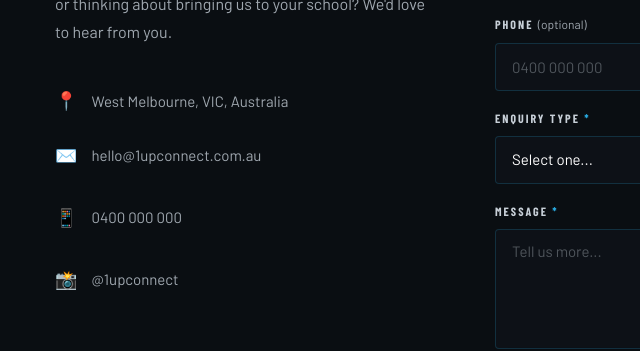
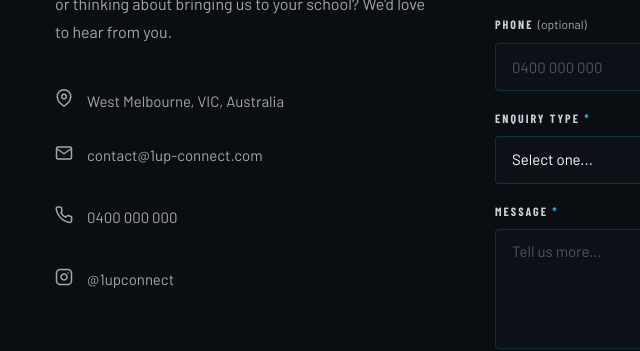
Before and after one commit to 1up-connect/1up-connect-WEBSITE, a website: page public/index.html in a window 1280 px wide. Shown: the part 3727-4078 px from the top of the page, 83-723 px from the left. Drawn offline with nearby package versions, Linux system fonts and the light colour scheme; a web font is replaced by a local one.

Commit message:
Replace emoji icons with SVG, update contact email

```diff
--- a/public/index.html
+++ b/public/index.html
@@ -302,24 +302,32 @@
             <p class="contact-intro">Got questions about events, want to partner with us, or thinking about bringing us to your school? We'd love to hear from you.</p>
             <ul class="contact-details" role="list">
               <li>
-                <span class="contact-icon" aria-hidden="true">&#x1F4CD;</span>
+                <span class="contact-icon" aria-hidden="true">
+                  <svg xmlns="http://www.w3.org/2000/svg" width="18" height="18" viewBox="0 0 24 24" fill="none" stroke="currentColor" stroke-width="2" stroke-linecap="round" stroke-linejoin="round"><path d="M21 10c0 7-9 13-9 13S3 17 3 10a9 9 0 0 1 18 0z"/><circle cx="12" cy="10" r="3"/></svg>
+                </span>
                 <span>West Melbourne, VIC, Australia</span>
               </li>
               <li>
-                <a href="mailto:hello@1upconnect.com.au" class="contact-link">
-                  <span class="contact-icon" aria-hidden="true">&#x2709;&#xFE0F;</span>
-                  hello@1upconnect.com.au
+                <a href="mailto:contact@1up-connect.com" class="contact-link">
+                  <span class="contact-icon" aria-hidden="true">
+                    <svg xmlns="http://www.w3.org/2000/svg" width="18" height="18" viewBox="0 0 24 24" fill="none" stroke="currentColor" stroke-width="2" stroke-linecap="round" stroke-linejoin="round"><path d="M4 4h16c1.1 0 2 .9 2 2v12c0 1.1-.9 2-2 2H4c-1.1 0-2-.9-2-2V6c0-1.1.9-2 2-2z"/><polyline points="22,6 12,13 2,6"/></svg>
+                  </span>
+                  contact@1up-connect.com
                 </a>
               </li>
               <li>
                 <a href="tel:+61400000000" class="contact-link">
-                  <span class="contact-icon" aria-hidden="true">&#x1F4F1;</span>
+                  <span class="contact-icon" aria-hidden="true">
+                    <svg xmlns="http://www.w3.org/2000/svg" width="18" height="18" viewBox="0 0 24 24" fill="none" stroke="currentColor" stroke-width="2" stroke-linecap="round" stroke-linejoin="round"><path d="M22 16.92v3a2 2 0 0 1-2.18 2 19.79 19.79 0 0 1-8.63-3.07A19.5 19.5 0 0 1 4.69 12 19.79 19.79 0 0 1 1.61 3.4 2 2 0 0 1 3.6 1.22h3a2 2 0 0 1 2 1.72c.127.96.361 1.903.7 2.81a2 2 0 0 1-.45 2.11L7.91 8.78a16 16 0 0 0 6.29 6.29l1.63-1.63a2 2 0 0 1 2.11-.45c.907.339 1.85.573 2.81.7A2 2 0 0 1 22 16.92z"/></svg>
+                  </span>
                   0400 000 000
                 </a>
               </li>
               <li>
                 <a href="https://www.instagram.com/1upconnect" class="contact-link" target="_blank" rel="noopener noreferrer">
-                  <span class="contact-icon" aria-hidden="true">&#x1F4F8;</span>
+                  <span class="contact-icon" aria-hidden="true">
+                    <svg xmlns="http://www.w3.org/2000/svg" width="18" height="18" viewBox="0 0 24 24" fill="none" stroke="currentColor" stroke-width="2" stroke-linecap="round" stroke-linejoin="round"><rect x="2" y="2" width="20" height="20" rx="5" ry="5"/><path d="M16 11.37A4 4 0 1 1 12.63 8 4 4 0 0 1 16 11.37z"/><line x1="17.5" y1="6.5" x2="17.51" y2="6.5"/></svg>
+                  </span>
                   @1upconnect
                 </a>
               </li>
```
